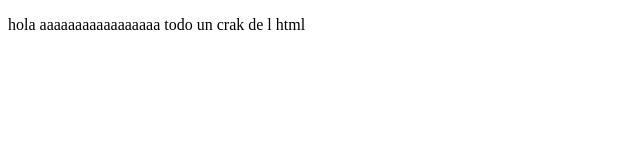
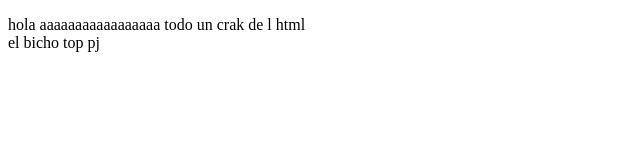
Before and after one commit to Jim-Kimpatrick/DemoHTML, a plain HTML site: page index.html in a window 1280 px wide. Shown: the full height of the page, 0-640 px from the left. Drawn offline with Linux system fonts and the light colour scheme.

Commit message:
El bicho agregado

```diff
--- a/index.html
+++ b/index.html
@@ -9,6 +9,8 @@
 <body>
     <p>
         hola aaaaaaaaaaaaaaaaa todo un crak de l html
+        <br>
+        el bicho top pj
     </p>
 </body>
 </html>
```
